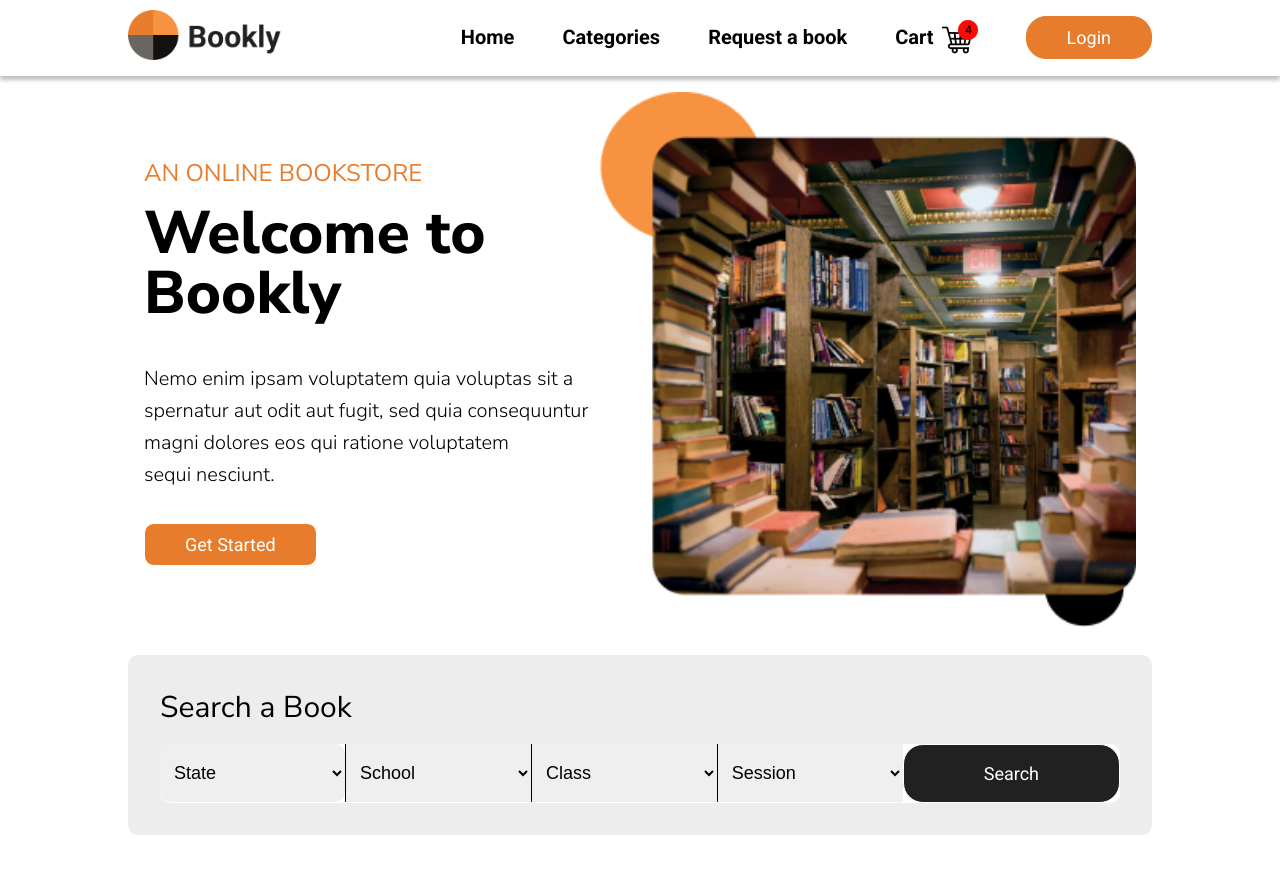
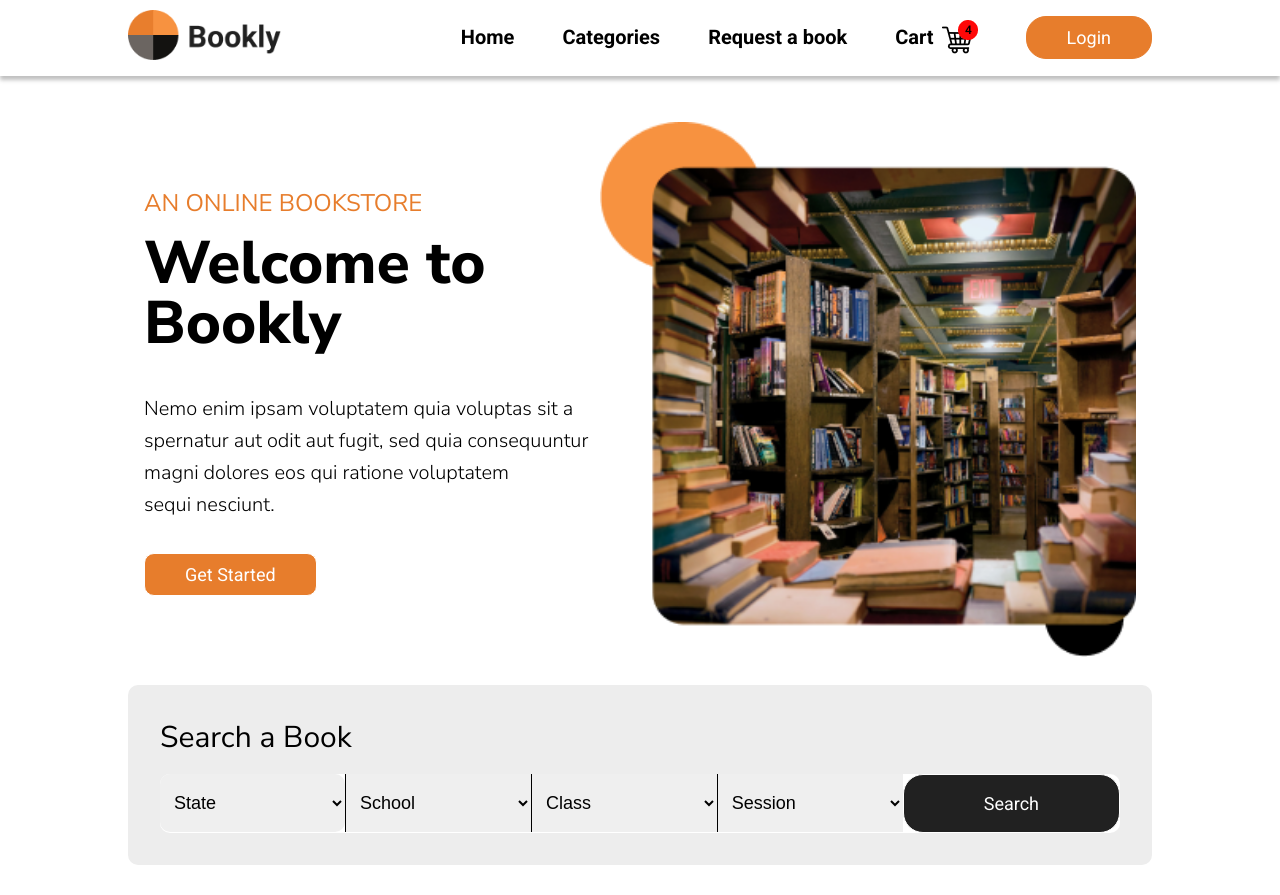
Before and after one commit to gift56/Bookly2.0, a React (Create React App) app: page / in a window 1280 px wide. Before the commit the page ends 835 px from the top, so only its background shows below. Built offline with nearby package versions, Linux system fonts and the light colour scheme; the HTML template or start-up script is replaced by a standard one; a web font is replaced by a local one.

Commit message:
added new class name

```diff
--- a/src/sass/modules/_classes.scss
+++ b/src/sass/modules/_classes.scss
@@ -44,3 +44,6 @@ a {
 .w-full {
     width: 100%;
 }
+section{
+    padding: 30px 0;
+}
```
Also changed, not shown: src/sass/main.scss (line endings or trailing spaces).
